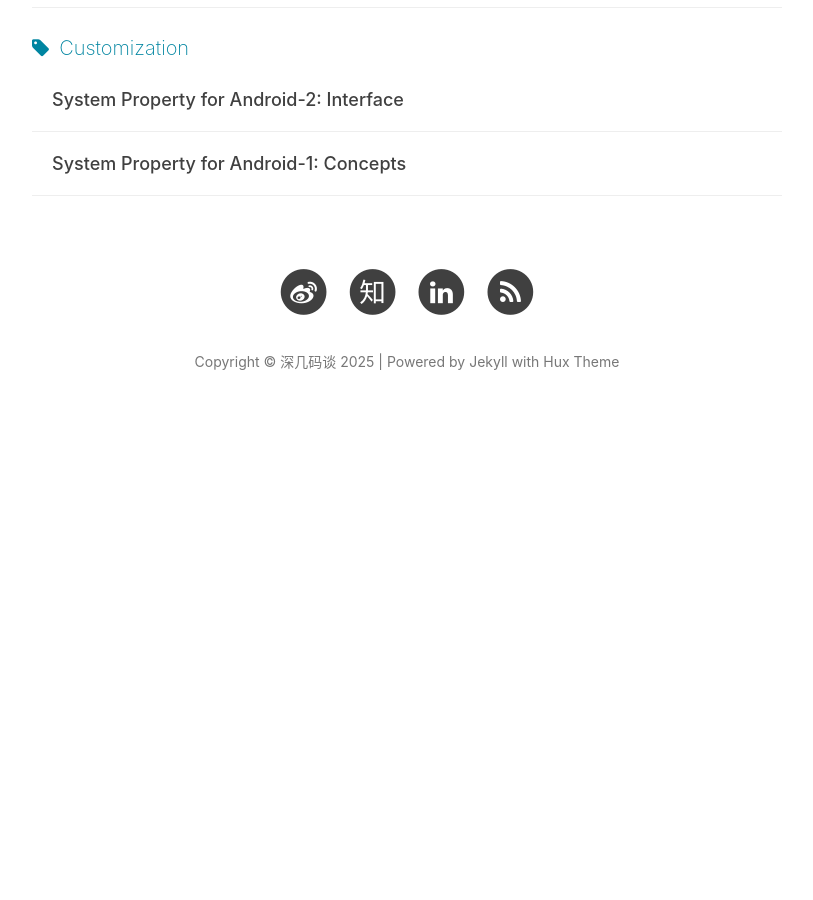
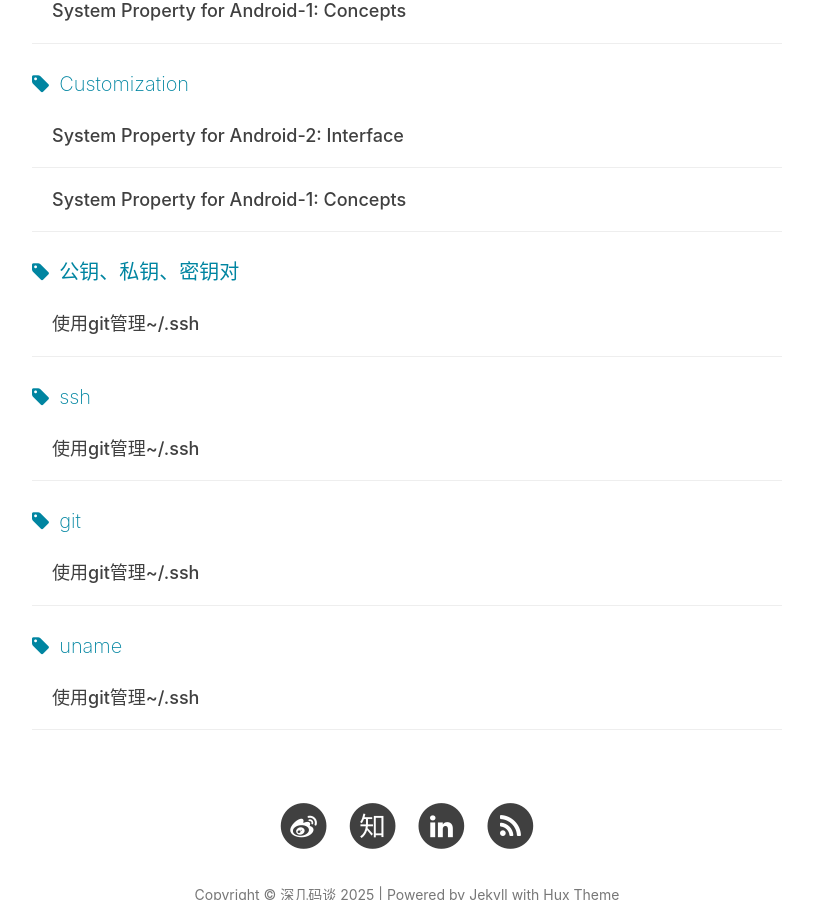
Before and after one commit to liuxk99/liuxk99.github.io, a Jekyll site: the page built from tags.html, in a window 1280 px wide and 900 px high, scrolled down 2627 px. Shown: the whole window, without its empty margins (233-1046 px from the left). Built offline with Jekyll 4.4.1, drawn with Linux system fonts in a browser that asks for light colours; nearby versions of some CDN libraries; comment, search, counter and statistics services are not loaded; before the commit the page ends 3066 px from its top, so only the background shows below that; some of the changed lines change nothing that is shown.

Commit message:
<Add>: managing  with git.

````diff
--- /dev/null
+++ b/_posts/2025-06-26-ssh-config-personal.md
@@ -0,0 +1,174 @@
+---
+layout: post
+title:  "使用git管理~/.ssh"
+date:   2025-06-26 10:41:00
+catalog:    true
+tags:
+    - 公钥、私钥、密钥对
+    - ssh
+    - git
+    - uname
+---
+## 1、注意：仓库必须是Private
+因为包含了私钥，所以托管的仓库必须是**Private。**
+
+## 2、ssh 的基本使用场景
+为了访问服务器，比如：github, gitlab, gitee等均支持ssh登录。具体配置如下：
+
+### 2.1、添加公钥
+是把秘钥对的公钥添加到设置SSH Keys中。
+![github-ssh-keys.png](/images/github-ssh-keys.png)
+
+### 2.2、ssh 命令行登录
+1. 使用密钥对的私钥登录
+```
+thomas@Desk07B:~$ ssh -i ~/.ssh/personal git@github.com
+PTY allocation request failed on channel 0
+Hi liuxk99! You've successfully authenticated, but GitHub does not provide shell access.
+Connection to github.com closed.
+```
+2. 使用~/.ssh/config
+```
+Host github
+Hostname github.com
+User git
+**IdentityFile** ~/.ssh/personal
+```
+简化后的命令行。
+```
+thomas@Desk07B:~$ ssh github
+PTY allocation request failed on channel 0
+Hi liuxk99! You've successfully authenticated, but GitHub does not provide shell access.
+Connection to github.com closed.
+```
+注：两条命令是完全等价的，但是后者要简洁很多。
+
+### 2.3、ssh 常登录的计算机实例及Git服务器
+1. 公司内网的个人主机实例，如：Desk06B, Desk07B, LeVM05等；
+2. 公司内网的Git服务器，比如：athenar, gitlab, legit等git服务器；
+3. 公共git服务器，如: github, gitlab, gitee等；
+- 多端登录
+由于工作的原因，在公司有一台主机和一个笔记本电脑，分别是 Linux 和 Windows，后者配置了 Cygwin 环境，支持使用 ssh；加上在家里也有一台主机是 macOS 系统，于是正好凑齐了三个主流 OS。方便起见，分别给他们命名为 Desk07B(HP-Ubuntu 20.04) Lap06B(Dell Latitude 3350) 和 Desk08A(Mac mini M1) 。
+那问题就来了，在三个环境中都配置 ssh config，这些 密钥对、config能否复用呢？经过一番思考和尝试后，形成了一个解决方案。那笔者就具体展开说明，核心是创建一个 git 仓库来保存和设置。
+
+## 3、方案
+### 3.1、提取公共文件
++ 个人身份的密钥对，用来登录公共的git服务器；
++ 公司身份的密钥对，用来登录公司内网的主机和服务器；
++ 小结
+```
+thomas@Desk07B:~/.ssh$ ll personal* company*
+-rw------- 1 thomas thomas 1675 Jul 17 10:29 company
+-rw------- 1 thomas thomas  400 Jul 17 10:29 company.pub
+-rw------- 1 thomas thomas 1679 Jul 17 10:29 personal
+-rw------- 1 thomas thomas  399 Jul 17 10:29 personal.pub
+```
+
+### 3.2、使用软链接来管理多个环境中的`~/.ssh/config`，比如Cygwin, Linux 和 macOS。
+使用者需要根据具体的环境来创建对应的软链接。
+- 实例 Desk07B(HP-Ubuntu 20.04)
+```
+thomas@Desk07B:~/.ssh$ ll config*
+lrwxrwxrwx 1 thomas thomas   12 Jun 26 18:24 config -> config.linux
+-rw-rw-r-- 1 thomas thomas 3362 Jul 17 10:34 config.cygwin
+-rw-rw-r-- 1 thomas thomas 2261 Jul 17 10:38 config.linux
+-rw-rw-r-- 1 thomas thomas 2721 Jul 17 10:32 config.macOS
+```
+- 实例 Lap06B(Dell Latitude 3350)
+```
+$ ls -l config*
+lrwxrwxrwx  1 liuxianke Domain Users   13 Jun 26 17:54 config -> config.cygwin
+-rw-------+ 1 liuxianke Domain Users 3.3K Jul 17 10:44 config.cygwin
+-rw-------+ 1 liuxianke Domain Users 2.3K Jul 17 10:44 config.linux
+-rw-------+ 1 liuxianke Domain Users 2.7K Jul 17 10:44 config.macOS
+```
+macOS 环境下类推。
+
+## 4、使用步骤
+首次使用时，可以复制 `ignite.sh` 的内容复制到`/tmp/ignite.sh`，然后使用
+```
+bash /tmp/ignite.sh
+```
+## 5、解释
+### 5.1、步骤
+它实际将执行以下步骤：
+1. 创建临时的`~/.ssh/private_key`， `~/.ssh/config`，包括修改perm为600；
+2. clone代码仓库到`~/.ssh1`并取代`~/.ssh`；
+3. 执行~/.ssh/hooks_post-checkout，以便于后续checkout后每次都自动执行；
+```
+cd ~/.ssh
+cp hooks_post-checkout .git/hooks/post-checkout
+chmod a+x .git/hooks/post-checkout
+ls -l .git/hooks/post-checkout
+```
+
+1. 根据 SHELL 环境，创建软链接，对于 Cygwin 环境，命令如下:
+```
+$ ln -s config.cygwin config
+```
+4. 执行`ssh-config-test-company.sh`, `ssh-config-test-personal.sh`自动测试ssh登录。
+
+### 5.2、测试脚本
+```
+thomas@Desk07B:~/.ssh$ ll ssh-config-test-*
+-rwxrwxr-x 1 thomas thomas 117 Jul 17 10:36 ssh-config-test-company.sh
+-rwxrwxr-x 1 thomas thomas  98 Jul 17 14:46 ssh-config-test-personal.sh
+```
+
+### 5.3、测试日志
+#### 5.3.1、Linux
+```
+thomas@Desk07B:~/.ssh$ bash -x ssh-config-test-personal.sh
++ ssh gitee
+Hi liuxk2017(@liuxk2017)! You've successfully authenticated, but GITEE.COM does not provide shell access.
+Connection to gitee.com closed.
++ ssh gitlab
+PTY allocation request failed on channel 0
+Welcome to GitLab, @liuxk99!
+Connection to gitlab.com closed.
++ ssh github-proxy
+Connection to ssh.github.com 443 port [tcp/https] succeeded!
+PTY allocation request failed on channel 0
+Hi liuxk99! You've successfully authenticated, but GitHub does not provide shell access.
+Connection to ssh.github.com closed.
+
+real	0m2.602s
+user	0m0.022s
+sys	0m0.009s
++ ssh github
+PTY allocation request failed on channel 0
+Hi liuxk99! You've successfully authenticated, but GitHub does not provide shell access.
+Connection to github.com closed.
+
+real	0m3.493s
+user	0m0.021s
+sys	0m0.004s
+```
+
+#### 5.3.2、macOS
+```
+➜  .ssh git:(master) ✗ time bash -x ssh-config-test-personal.sh
++ ssh gitee
+Hi liuxk2017(@liuxk2017)! You've successfully authenticated, but GITEE.COM does not provide shell access.
+Connection to gitee.com closed.
++ ssh gitlab
+Connection closed by 127.0.0.1 port 7897
++ ssh github-proxy
+Connection to ssh.github.com port 443 [tcp/https] succeeded!
+PTY allocation request failed on channel 0
+Hi liuxk99! You've successfully authenticated, but GitHub does not provide shell access.
+Connection to ssh.github.com closed.
+
+real	0m2.994s
+user	0m0.038s
+sys	0m0.009s
++ ssh github
+PTY allocation request failed on channel 0
+Hi liuxk99! You've successfully authenticated, but GitHub does not provide shell access.
+Connection to github.com closed.
+
+real	1m18.099s
+user	0m0.044s
+sys	0m0.014s
+bash -x ssh-config-test-personal.sh  0.13s user 0.04s system 0% cpu 1:21.75 total
+```
--- a/index.html
+++ b/index.html
@@ -20,6 +20,11 @@ description: "随风潜入夜，润物细无声。"
             <font color="#EE0000">[置顶]</font>perf-cb性能日志插桩
         </h2>
     </a>
+    <a target="_blank" href="2025-06-26-.ssh代码仓库/">
+        <h2>
+            <font color="#EE0000">[置顶]</font>.ssh代码仓库
+        </h2>
+    </a>
     <p class="post-meta">
         Posted by 深几 on Jul 1, 2020
     </p>
````
Also changed, not shown: images/github-ssh-keys.png (added).
